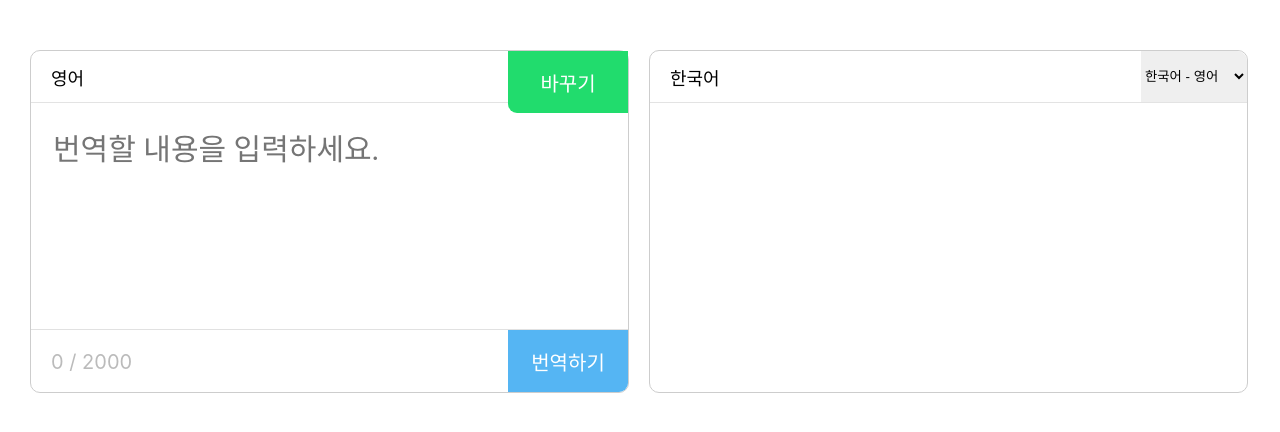
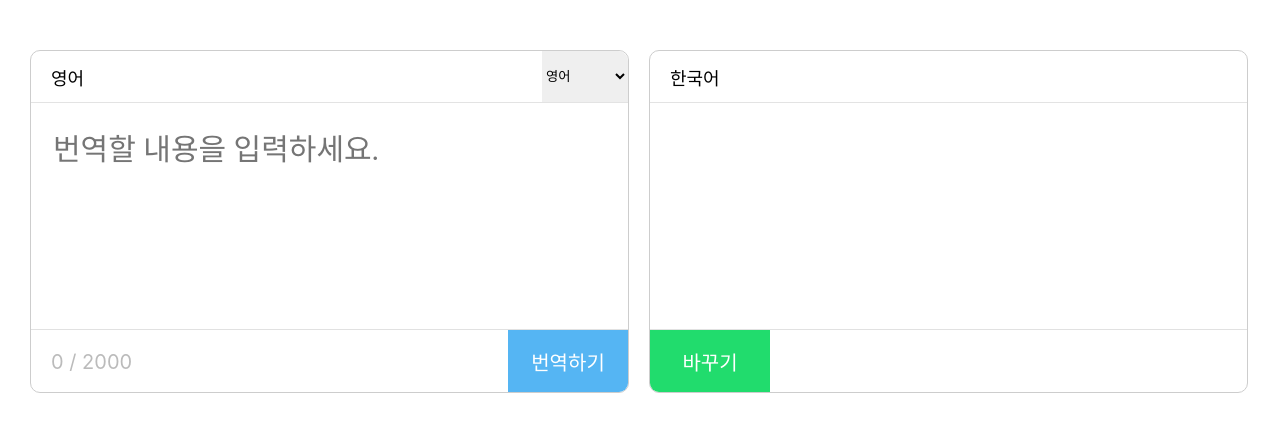
Before and after one commit to woooovely/translator, a Next.js app: page / in a window 1280 px wide. Shown: the top 432 px of the page. Built offline with nearby package versions, Linux system fonts and the light colour scheme.

Commit message:
feat: 언어 추가

```diff
--- a/pages/index.tsx
+++ b/pages/index.tsx
@@ -2,7 +2,7 @@ import Head from "next/head";
 import * as S from "../styles/index";
 import { useState } from "react";
 import axios from "axios";
-import { languageMap } from '../constants/conststant';
+import { languageMap } from "../constants/conststant";
 
 const TranslatePage = () => {
   const [inputCount, setInputCount] = useState<number>(0);
@@ -19,11 +19,11 @@ const TranslatePage = () => {
   const handleTranslation = async () => {
     try {
       const sourceCode = languageMap[source];
-      const targetCode = languageMap[target]
+      const targetCode = languageMap[target];
       const response = await axios.post("/api/translate", {
         text,
         source: sourceCode,
-        target: targetCode
+        target: targetCode,
       });
       const translated = response.data.translatedText;
       setTranslatedText(translated || "");
@@ -31,7 +31,6 @@ const TranslatePage = () => {
       console.error(error);
     }
   };
-
 
   const handleLanguageChange = () => {
     const temp = source;
@@ -41,22 +40,33 @@ const TranslatePage = () => {
   };
 
   const onKeyPress = (e: React.KeyboardEvent<HTMLTextAreaElement>) => {
-    if (e.key === 'Enter') {
+    if (e.key === "Enter") {
       e.preventDefault();
       handleTranslation();
     }
-  }
+  };
 
   return (
     <div>
       <Head>
-        <title>{source} - {target} 번역기</title>
+        <title>
+          {source} - {target} 번역기
+        </title>
       </Head>
       <S.TextBoxContainer>
         <S.EngTextBox>
           <S.LanguageTitleBox>
             <S.LanguageTitle>{source}</S.LanguageTitle>
-            <S.ChangeBtn onClick={handleLanguageChange}>바꾸기</S.ChangeBtn>
+            <S.SelectLangauge
+              value={source}
+              onChange={(e: React.ChangeEvent<HTMLSelectElement>) => {
+                setSource(e.target.value);
+              }}
+            >
+              {Object.keys(languageMap).map((key) => (
+                <option key={key} value={key}>{key}</option>
+              ))}
+            </S.SelectLangauge>
           </S.LanguageTitleBox>
           <S.InputContainer>
             <S.InputText
@@ -80,18 +90,13 @@ const TranslatePage = () => {
         <S.KorTranlatedBox>
           <S.LanguageTitleBox>
             <S.LanguageTitle>{target}</S.LanguageTitle>
-            <S.SelectLangauge>
-              <option>한국어 - 영어</option>
-              <option>한국어 - 일본어</option>
-              <option>한국어 - 중국어</option>
-              <option>영어 - 일본어</option>
-              <option>영어 - 중국어</option>
-              <option>일본어 - 중국어</option>
-            </S.SelectLangauge>
           </S.LanguageTitleBox>
           <S.InputContainer>
             <S.TranslatedText>{translatedText}</S.TranslatedText>
           </S.InputContainer>
+          <S.ToolbarBox>
+            <S.ChangeBtn onClick={handleLanguageChange}>바꾸기</S.ChangeBtn>
+          </S.ToolbarBox>
         </S.KorTranlatedBox>
       </S.TextBoxContainer>
     </div>
```
